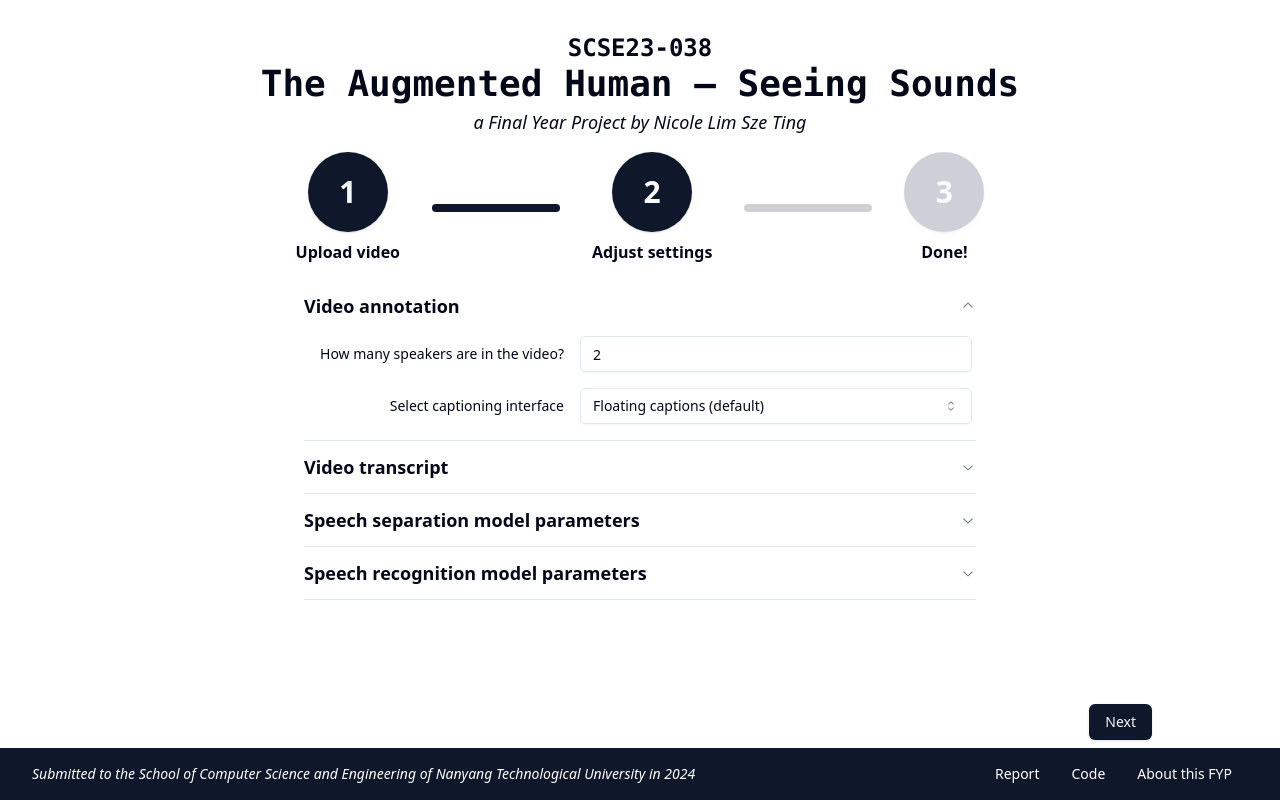
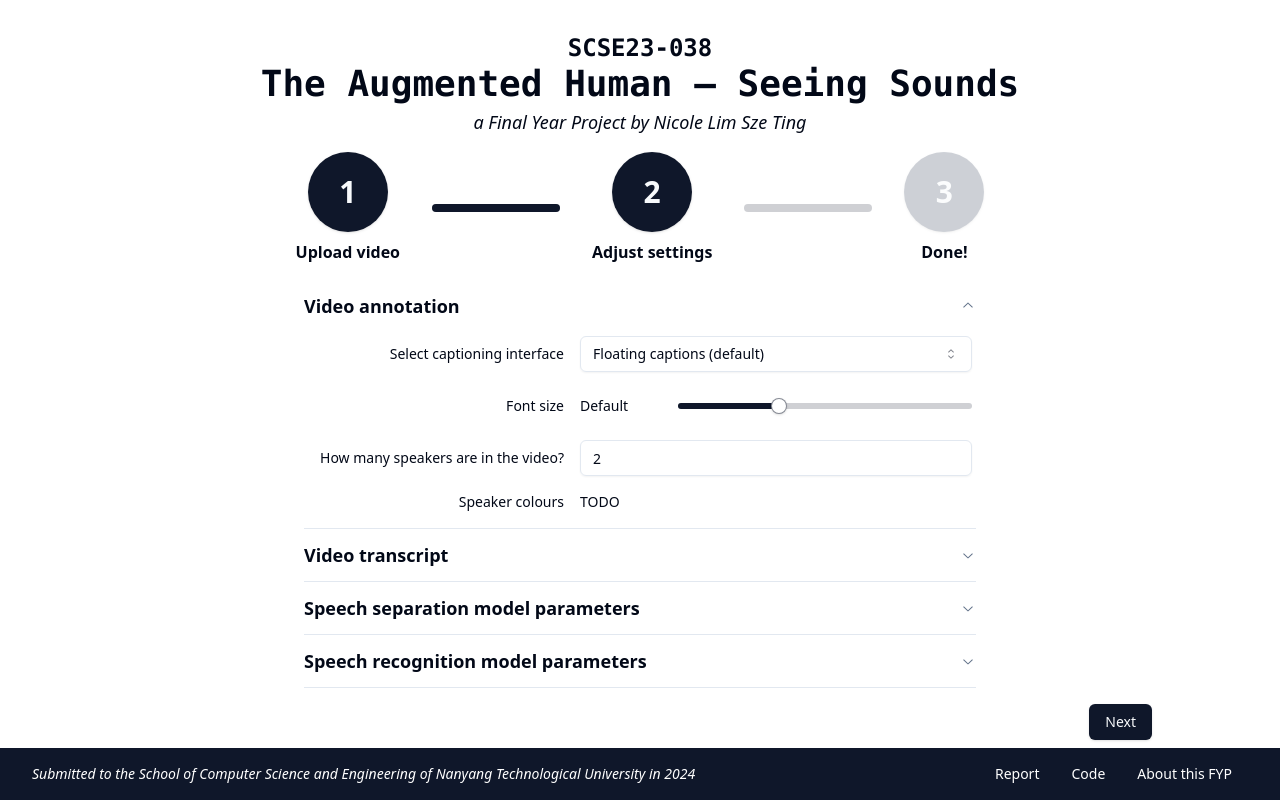
Before and after one commit to nicolelst/seeing_sounds, a React (Vite) app in the folder application/fe/: page / in a window 1280 px wide. Both pictures are taken after a click on the button "Report". Built offline with nearby package versions, Linux system fonts and the light colour scheme.

Commit message:
add font size setting slider

```diff
--- a/application/fe/package.json
+++ b/application/fe/package.json
@@ -18,6 +18,7 @@
     "@radix-ui/react-progress": "^1.0.3",
     "@radix-ui/react-scroll-area": "^1.0.5",
     "@radix-ui/react-select": "^2.0.0",
+    "@radix-ui/react-slider": "^1.1.2",
     "@radix-ui/react-slot": "^1.0.2",
     "class-variance-authority": "^0.7.0",
     "clsx": "^2.1.0",
--- a/application/fe/src/App.tsx
+++ b/application/fe/src/App.tsx
@@ -23,12 +23,17 @@ function App() {
 		handleSubmit,
 		setValue,
 		getValues,
+		watch,
 		trigger,
 		setError,
 		clearErrors,
 		formState: { errors },
 	} = useForm<FormInputs>({
-		defaultValues: { numSpeakers: 2, annotationType: "floating" },
+		defaultValues: {
+			numSpeakers: 2,
+			annotationType: "floating",
+			fontSize: 24,
+		},
 	});
 	const onSubmit: SubmitHandler<FormInputs> = (data) => {
 		console.log(data);
@@ -61,6 +66,9 @@ function App() {
 						) : formStageNum === 2 ? (
 							<SettingsStage
 								register={register}
+								getValues={getValues}
+								setValue={setValue}
+								watch={watch}
 								errors={errors}
 							/>
 						) : formStageNum === 3 ? (
--- a/application/fe/src/components/stages/settingsStage.tsx
+++ b/application/fe/src/components/stages/settingsStage.tsx
@@ -17,21 +17,36 @@ import {
 } from "@/shadcn/components/ui/accordion";
 import { FormInputs } from "@/types/formInputs";
 import { ReactElement, ReactNode } from "react";
-import { UseFormRegister, FieldError, FieldErrors } from "react-hook-form";
+import {
+	UseFormRegister,
+	FieldError,
+	FieldErrors,
+	UseFormGetValues,
+	UseFormSetValue,
+	UseFormWatch,
+} from "react-hook-form";
 import { ScrollArea } from "@/shadcn/components/ui/scroll-area";
 import { annotationType, annotationTypeMap } from "@/types/annotationType";
+import { Slider } from "@/shadcn/components/ui/slider";
 
 interface SettingsStageProps {
 	register: UseFormRegister<FormInputs>;
+	getValues: UseFormGetValues<FormInputs>;
+	setValue: UseFormSetValue<FormInputs>;
+	watch: UseFormWatch<FormInputs>;
 	errors: FieldErrors<FormInputs>;
 }
 
 export default function SettingsStage({
 	register,
+	getValues,
+	setValue,
+	watch,
 	errors,
 }: SettingsStageProps): ReactElement {
 	return (
 		<div className="flex flex-col w-full h-full">
+			{/* TODO validation + error messages */}
 			{/* <input {...register("exampleRequired", { required: true })} />
 				{errors.exampleRequired && <span>This field is required</span>} */}
 			<Accordion
@@ -42,6 +57,31 @@ export default function SettingsStage({
 			>
 				<SettingAccordionItem value="video" header="Video annotation">
 					<div className="flex flex-col gap-4">
+						<SettingItem
+							label="Select captioning interface"
+							error={undefined}
+							// TODO add error
+						>
+							{/* TODO info button for interface preview/explanation */}
+							{/* TODO register annotationType */}
+							{/* TODO enable when options available */}
+							{/* TODO change value based on form */}
+							<InterfaceSelector
+								selectedValue={getValues("annotationType")}
+								setValue={setValue}
+							/>
+						</SettingItem>
+						<SettingItem
+							label="Font size"
+							error={undefined}
+							// TODO add error
+						>
+							<FontSlider
+								getValues={getValues}
+								setValue={setValue}
+								watch={watch}
+							/>
+						</SettingItem>
 						<SettingItem
 							label="How many speakers are in the video?"
 							error={errors.numSpeakers}
@@ -60,14 +100,14 @@ export default function SettingsStage({
 							/>
 						</SettingItem>
 						<SettingItem
-							label="Select captioning interface"
+							label="Speaker colours"
 							error={undefined}
+							// TODO add error
 						>
-							{/* TODO info button for interface preview/explanation */}
-							{/* TODO register annotationType */}
-							{/* TODO enable when options available */}
-							{/* TODO change value based on form */}
-							<InterfaceSelector value="floating" />
+							<CaptionColourInputs
+								getValues={getValues}
+								setValue={setValue}
+							/>
 						</SettingItem>
 					</div>
 				</SettingAccordionItem>
@@ -190,14 +230,22 @@ function SettingItem({
 
 interface InterfaceSelectorProps {
 	disabled?: boolean;
-	value?: annotationType;
+	selectedValue?: annotationType;
+	setValue: UseFormSetValue<FormInputs>;
 }
 function InterfaceSelector({
 	disabled,
-	value,
+	selectedValue,
+	setValue,
 }: InterfaceSelectorProps): ReactElement {
 	return (
-		<Select disabled={disabled ?? false} defaultValue={value ?? "floating"}>
+		<Select
+			disabled={disabled ?? false}
+			defaultValue={selectedValue ?? "floating"}
+			onValueChange={(value) =>
+				setValue("annotationType", value as annotationType)
+			}
+		>
 			<SelectTrigger>
 				<SelectValue placeholder="Select an interface" />
 			</SelectTrigger>
@@ -213,3 +261,58 @@ function InterfaceSelector({
 		</Select>
 	);
 }
+
+interface FontSliderProps {
+	getValues: UseFormGetValues<FormInputs>;
+	setValue: UseFormSetValue<FormInputs>;
+	watch: UseFormWatch<FormInputs>;
+}
+function FontSlider({
+	getValues,
+	setValue,
+	watch,
+}: FontSliderProps): ReactElement {
+	const fontSizeMap: Record<number, [string, string]> = {
+		18: ["xs", "Small"],
+		24: ["base", "Default"],
+		30: ["lg", "Large"],
+		36: ["2xl", "Giant"],
+	};
+
+	return (
+		<div className="h-9 grid grid-cols-4">
+			<p
+				className={`col-span-1 flex items-center text-${
+					fontSizeMap[watch("fontSize")][0]
+				}`}
+			>
+				{fontSizeMap[watch("fontSize")][1]}
+			</p>
+			<Slider
+				className="col-span-3"
+				defaultValue={[getValues("fontSize")]}
+				min={18}
+				max={36}
+				step={6}
+				onValueChange={(value) => setValue("fontSize", value[0])}
+			/>
+		</div>
+	);
+}
+
+interface CaptionColourInputsProps {
+	getValues: UseFormGetValues<FormInputs>;
+	setValue: UseFormSetValue<FormInputs>;
+}
+function CaptionColourInputs({
+	getValues,
+	setValue,
+}: CaptionColourInputsProps): ReactElement {
+	// randomly select getValues("numSpeakers") colours
+	// display as black / white text on coloured background
+	return (
+		<div>
+			TODO
+		</div>
+	);
+}
--- /dev/null
+++ b/application/fe/src/shadcn/components/ui/slider.tsx
@@ -0,0 +1,26 @@
+import * as React from "react"
+import * as SliderPrimitive from "@radix-ui/react-slider"
+
+import { cn } from "@/shadcn/utils"
+
+const Slider = React.forwardRef<
+  React.ElementRef<typeof SliderPrimitive.Root>,
+  React.ComponentPropsWithoutRef<typeof SliderPrimitive.Root>
+>(({ className, ...props }, ref) => (
+  <SliderPrimitive.Root
+    ref={ref}
+    className={cn(
+      "relative flex w-full touch-none select-none items-center",
+      className
+    )}
+    {...props}
+  >
+    <SliderPrimitive.Track className="relative h-1.5 w-full grow overflow-hidden rounded-full bg-primary/20">
+      <SliderPrimitive.Range className="absolute h-full bg-primary" />
+    </SliderPrimitive.Track>
+    <SliderPrimitive.Thumb className="block h-4 w-4 rounded-full border border-primary/50 bg-background shadow transition-colors focus-visible:outline-none focus-visible:ring-1 focus-visible:ring-ring disabled:pointer-events-none disabled:opacity-50" />
+  </SliderPrimitive.Root>
+))
+Slider.displayName = SliderPrimitive.Root.displayName
+
+export { Slider }
--- a/application/fe/src/types/formInputs.tsx
+++ b/application/fe/src/types/formInputs.tsx
@@ -4,5 +4,6 @@ export type FormInputs = {
 	videoInput: FileList;
 	numSpeakers: number;
 	annotationType: annotationType;
+	fontSize: number;
 	// TODO add settings
 };
```
Also changed, not shown: 1 other file (tests, documents, lock files or other folders).
